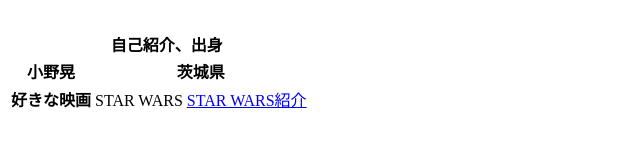
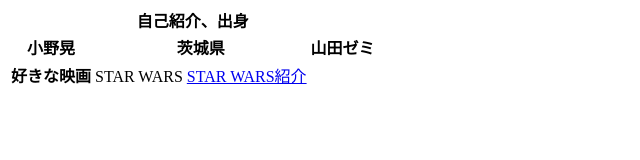
Before and after one commit to ohika1021/zm19258-2021-project1, a plain HTML site: page index.html in a window 1280 px wide. Shown: the whole page, without its empty margins (0-640 px from the left). Drawn offline with Linux system fonts and the light colour scheme.

Commit message:
2021/07/23

```diff
--- a/index.html
+++ b/index.html
@@ -7,12 +7,12 @@
 <body>
 <table>
 <caption>
-　<strong>自己紹介、出身</strong>
-　</caption>
-
-　<thead>
-　<tr><th>小野晃</th><th>茨城県</th></tr>
-　</thead>
+<strong>自己紹介、出身</strong>
+</caption>
+<thead>
+  <tr><th>小野晃</th><th>茨城県</th><th>山田ゼミ
+  </th></tr>
+</thead>
 <tbody>
 <tr><th>好きな映画</th><td>STAR WARS
   <a href="a.html#abc">STAR WARS紹介</a>
```
